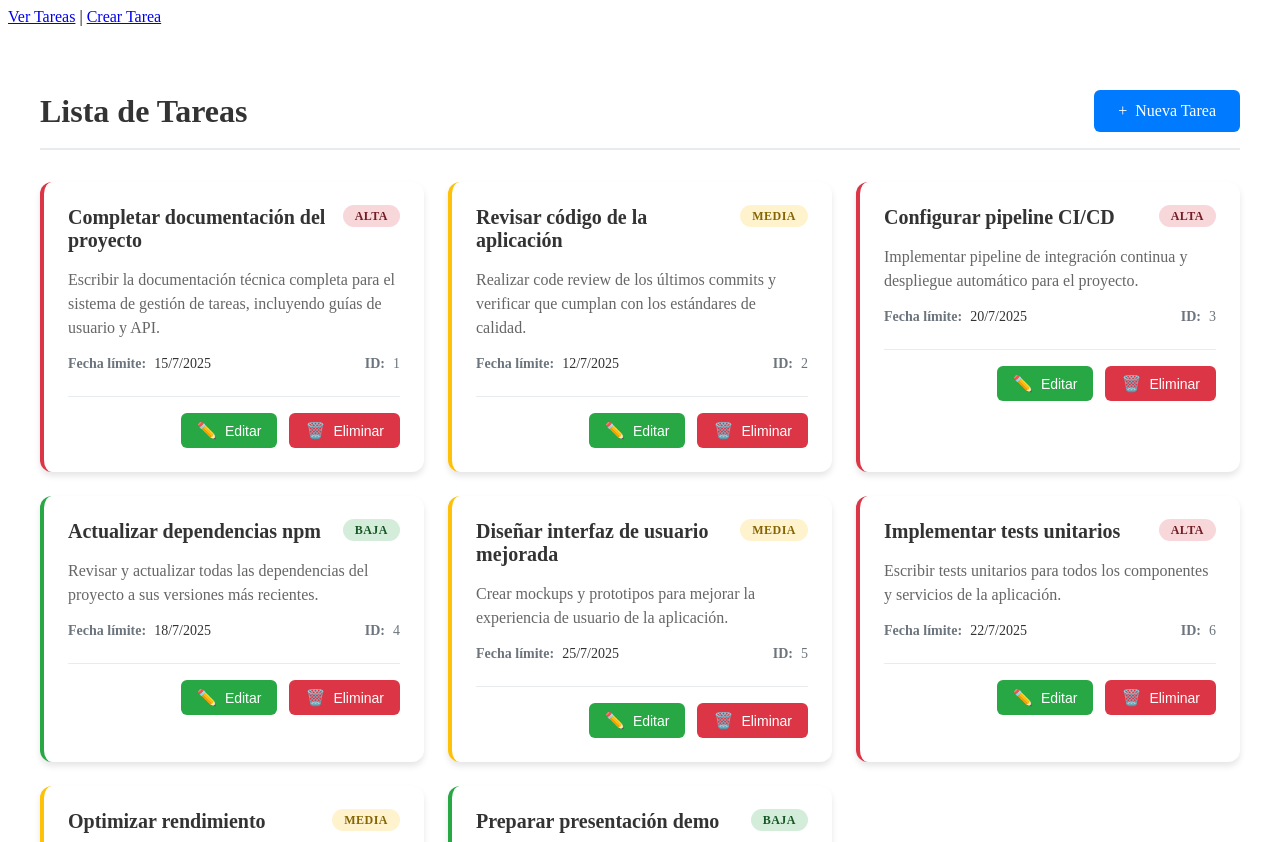
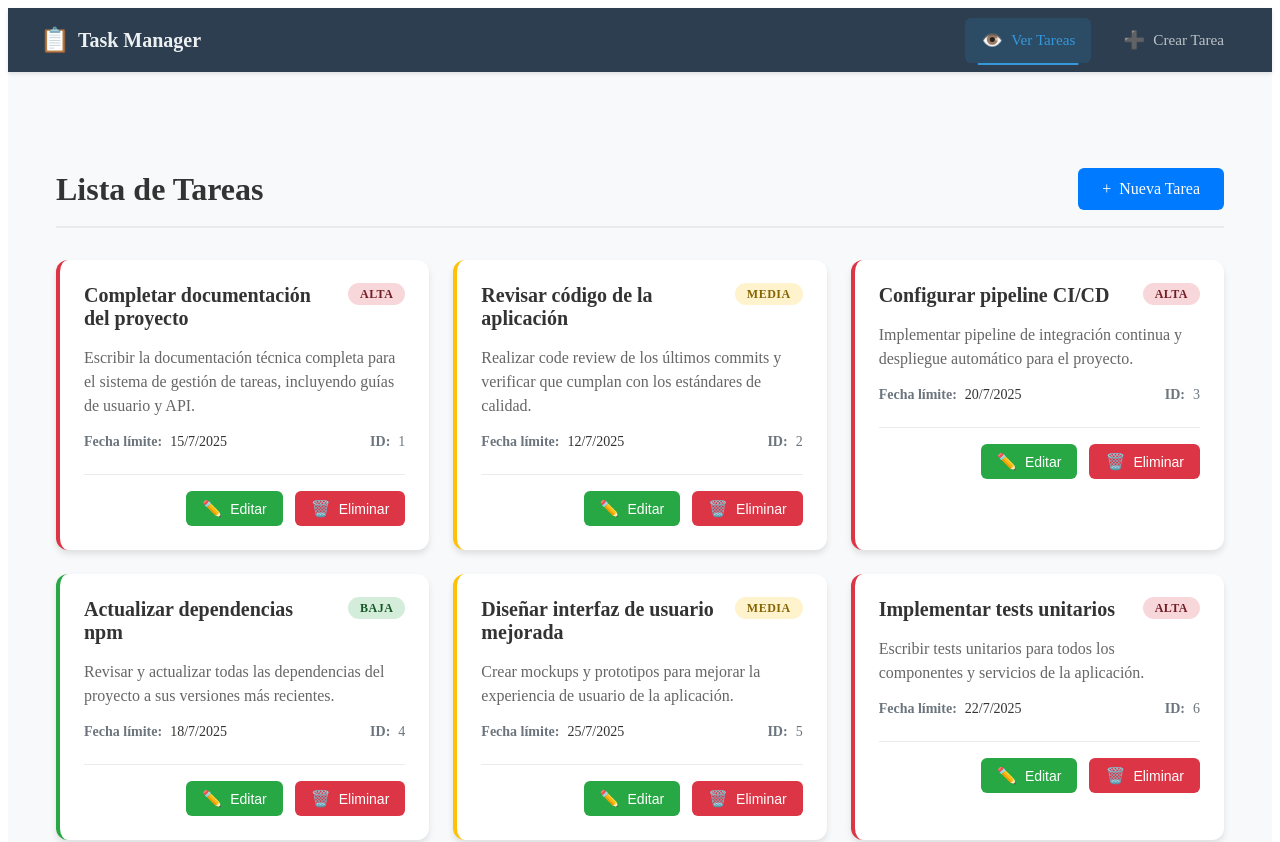
Before and after one commit to joseleoo/task-manager, an Angular app: page /tasks in a window 1280 px wide. Shown: the top 842 px of the page. Built offline with nearby package versions, Linux system fonts and the light colour scheme.

Commit message:
feat: Implement navigation component with responsive design and mobile menu functionality

```diff
--- a/src/app/app.css
+++ b/src/app/app.css
@@ -0,0 +1,11 @@
+.main-content {
+  min-height: calc(100vh - 4rem);
+  background-color: #f8f9fa;
+  padding: 2rem 1rem;
+}
+
+@media (max-width: 768px) {
+  .main-content {
+    padding: 1rem 0.5rem;
+  }
+}
--- a/src/app/app.html
+++ b/src/app/app.html
@@ -1,7 +1,5 @@
+<app-navigation></app-navigation>
 
-<nav>
-  <a routerLink="/tasks">Ver Tareas</a> |
-  <a routerLink="/tasks/create">Crear Tarea</a>
-</nav>
-
-<router-outlet />
+<main class="main-content">
+  <router-outlet />
+</main>
--- a/src/app/app.ts
+++ b/src/app/app.ts
@@ -1,9 +1,10 @@
 import { Component } from '@angular/core';
 import { RouterOutlet, RouterLink } from '@angular/router';
+import { NavigationComponent } from './shared/components/navigation/navigation';
 
 @Component({
   selector: 'app-root',
-  imports: [RouterOutlet, RouterLink],
+  imports: [RouterOutlet, RouterLink, NavigationComponent],
   templateUrl: './app.html',
   styleUrl: './app.css'
 })
--- /dev/null
+++ b/src/app/shared/components/navigation/navigation.css
@@ -0,0 +1,168 @@
+.navbar {
+  background-color: #2c3e50;
+  box-shadow: 0 2px 4px rgba(0, 0, 0, 0.1);
+  position: sticky;
+  top: 0;
+  z-index: 1000;
+}
+
+.nav-container {
+  max-width: 1200px;
+  margin: 0 auto;
+  padding: 0 1rem;
+  display: flex;
+  justify-content: space-between;
+  align-items: center;
+  height: 4rem;
+}
+
+/* Brand/Logo */
+.nav-brand {
+  display: flex;
+  align-items: center;
+}
+
+.brand-link {
+  display: flex;
+  align-items: center;
+  text-decoration: none;
+  color: #ecf0f1;
+  font-weight: 600;
+  font-size: 1.25rem;
+  gap: 0.5rem;
+}
+
+.brand-icon {
+  font-size: 1.5rem;
+}
+
+.brand-text {
+  color: #ecf0f1;
+}
+
+/* Navigation Links */
+.nav-links {
+  display: flex;
+  gap: 1rem;
+  align-items: center;
+}
+
+.nav-link {
+  display: flex;
+  align-items: center;
+  gap: 0.5rem;
+  padding: 0.75rem 1rem;
+  text-decoration: none;
+  color: #bdc3c7;
+  font-weight: 500;
+  border-radius: 0.375rem;
+  transition: all 0.3s ease;
+  position: relative;
+}
+
+.nav-link:hover {
+  color: #ecf0f1;
+  background-color: rgba(52, 152, 219, 0.1);
+}
+
+.nav-link.active {
+  color: #3498db;
+  background-color: rgba(52, 152, 219, 0.15);
+}
+
+.nav-link.active::after {
+  content: '';
+  position: absolute;
+  bottom: -2px;
+  left: 50%;
+  transform: translateX(-50%);
+  width: 80%;
+  height: 2px;
+  background-color: #3498db;
+  border-radius: 1px;
+}
+
+.nav-icon {
+  font-size: 1.1rem;
+}
+
+.nav-text {
+  font-size: 0.95rem;
+}
+
+/* Mobile Menu Button */
+.mobile-menu-btn {
+  display: none;
+  flex-direction: column;
+  background: none;
+  border: none;
+  cursor: pointer;
+  padding: 0.5rem;
+  gap: 0.25rem;
+}
+
+.hamburger {
+  width: 1.5rem;
+  height: 2px;
+  background-color: #ecf0f1;
+  transition: all 0.3s ease;
+}
+
+/* Mobile Menu */
+.mobile-menu {
+  display: none;
+  flex-direction: column;
+  background-color: #34495e;
+  border-top: 1px solid #2c3e50;
+  padding: 1rem 0;
+}
+
+.mobile-link {
+  display: flex;
+  align-items: center;
+  gap: 0.75rem;
+  padding: 0.75rem 1rem;
+  text-decoration: none;
+  color: #bdc3c7;
+  font-weight: 500;
+  transition: all 0.3s ease;
+}
+
+.mobile-link:hover,
+.mobile-link.active {
+  color: #3498db;
+  background-color: rgba(52, 152, 219, 0.1);
+}
+
+/* Responsive Design */
+@media (max-width: 768px) {
+  .nav-links {
+    display: none;
+  }
+
+  .mobile-menu-btn {
+    display: flex;
+  }
+
+  .mobile-menu.active {
+    display: flex;
+  }
+
+  .nav-text {
+    display: none;
+  }
+
+  .brand-text {
+    display: none;
+  }
+}
+
+@media (max-width: 480px) {
+  .nav-container {
+    padding: 0 0.5rem;
+  }
+
+  .brand-link {
+    font-size: 1.1rem;
+  }
+}
--- /dev/null
+++ b/src/app/shared/components/navigation/navigation.html
@@ -0,0 +1,61 @@
+<!-- filepath: d:\Source\Repos\task-manager\src\app\shared\components\navigation\navigation.component.html -->
+<nav class="navbar">
+  <div class="nav-container">
+    <!-- Brand/Logo -->
+    <div class="nav-brand">
+      <a routerLink="/" class="brand-link">
+        <span class="brand-icon">📋</span>
+        <span class="brand-text">Task Manager</span>
+      </a>
+    </div>
+
+    <!-- Navigation Links -->
+    <div class="nav-links">
+      <a
+        routerLink="/tasks"
+        routerLinkActive="active"
+        class="nav-link"
+        [routerLinkActiveOptions]="{exact: true}">
+        <span class="nav-icon">👁️</span>
+        <span class="nav-text">Ver Tareas</span>
+      </a>
+
+      <a
+        routerLink="/tasks/create"
+        routerLinkActive="active"
+        class="nav-link"
+        [routerLinkActiveOptions]="{exact: true}">
+        <span class="nav-icon">➕</span>
+        <span class="nav-text">Crear Tarea</span>
+      </a>
+    </div>
+
+    <!-- Mobile Menu Button -->
+    <button class="mobile-menu-btn" (click)="toggleMobileMenu()" aria-label="Toggle menu">
+      <span class="hamburger"></span>
+      <span class="hamburger"></span>
+      <span class="hamburger"></span>
+    </button>
+  </div>
+
+  <!-- Mobile Menu -->
+  <div class="mobile-menu" [class.active]="isMobileMenuOpen">
+    <a
+      routerLink="/tasks"
+      routerLinkActive="active"
+      class="mobile-link"
+      (click)="closeMobileMenu()">
+      <span class="nav-icon">👁️</span>
+      Ver Tareas
+    </a>
+
+    <a
+      routerLink="/tasks/create"
+      routerLinkActive="active"
+      class="mobile-link"
+      (click)="closeMobileMenu()">
+      <span class="nav-icon">➕</span>
+      Crear Tarea
+    </a>
+  </div>
+</nav>
--- /dev/null
+++ b/src/app/shared/components/navigation/navigation.ts
@@ -0,0 +1,22 @@
+import { Component } from '@angular/core';
+import { CommonModule } from '@angular/common';
+import { RouterLink, RouterLinkActive } from '@angular/router';
+
+@Component({
+  selector: 'app-navigation',
+  standalone: true,
+  imports: [CommonModule, RouterLink, RouterLinkActive],
+  templateUrl: './navigation.html',
+  styleUrl: './navigation.css'
+})
+export class NavigationComponent {
+  isMobileMenuOpen = false;
+
+  toggleMobileMenu(): void {
+    this.isMobileMenuOpen = !this.isMobileMenuOpen;
+  }
+
+  closeMobileMenu(): void {
+    this.isMobileMenuOpen = false;
+  }
+}
```
Also changed, not shown: 1 other file (tests, documents, lock files or other folders).
